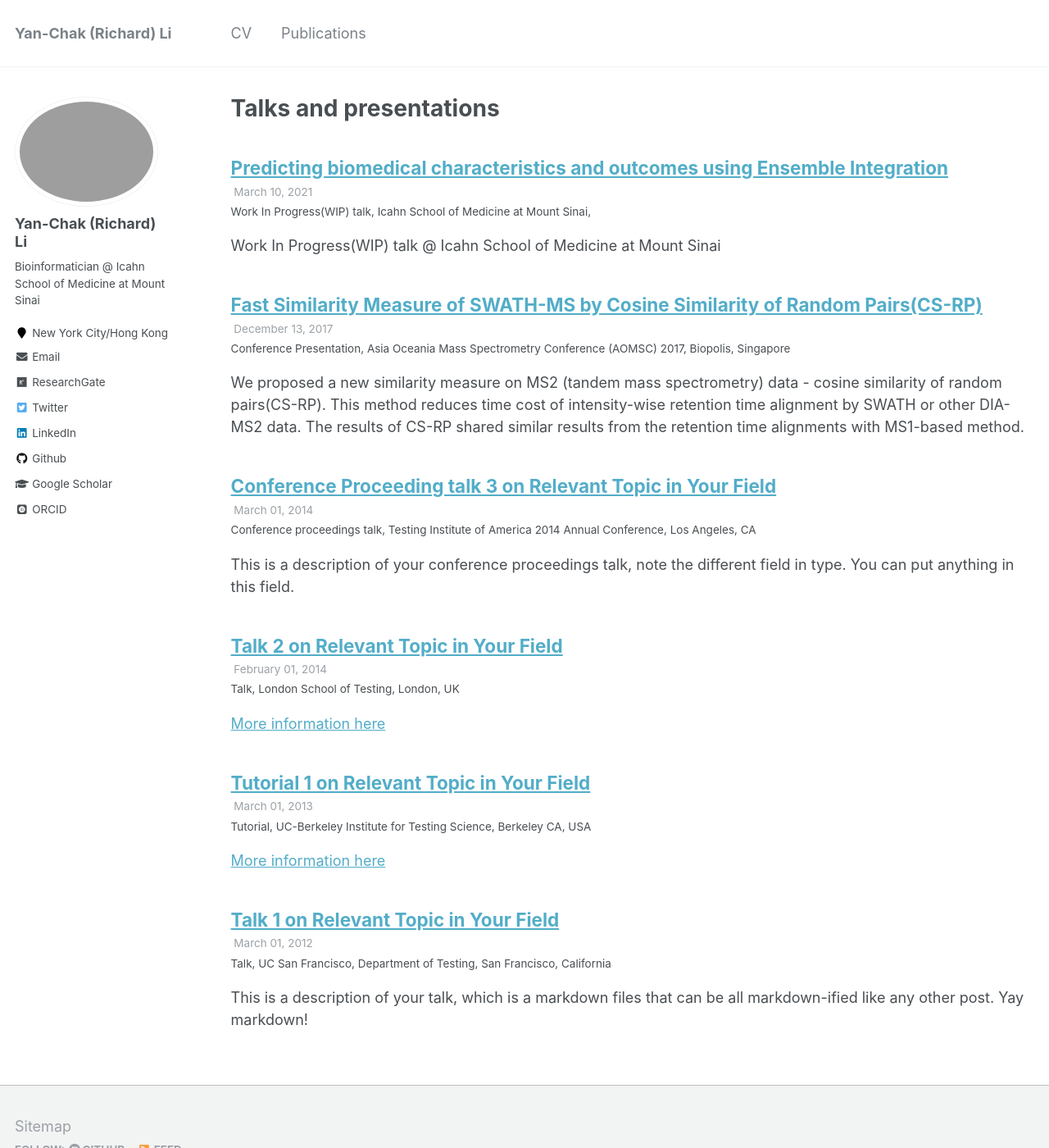
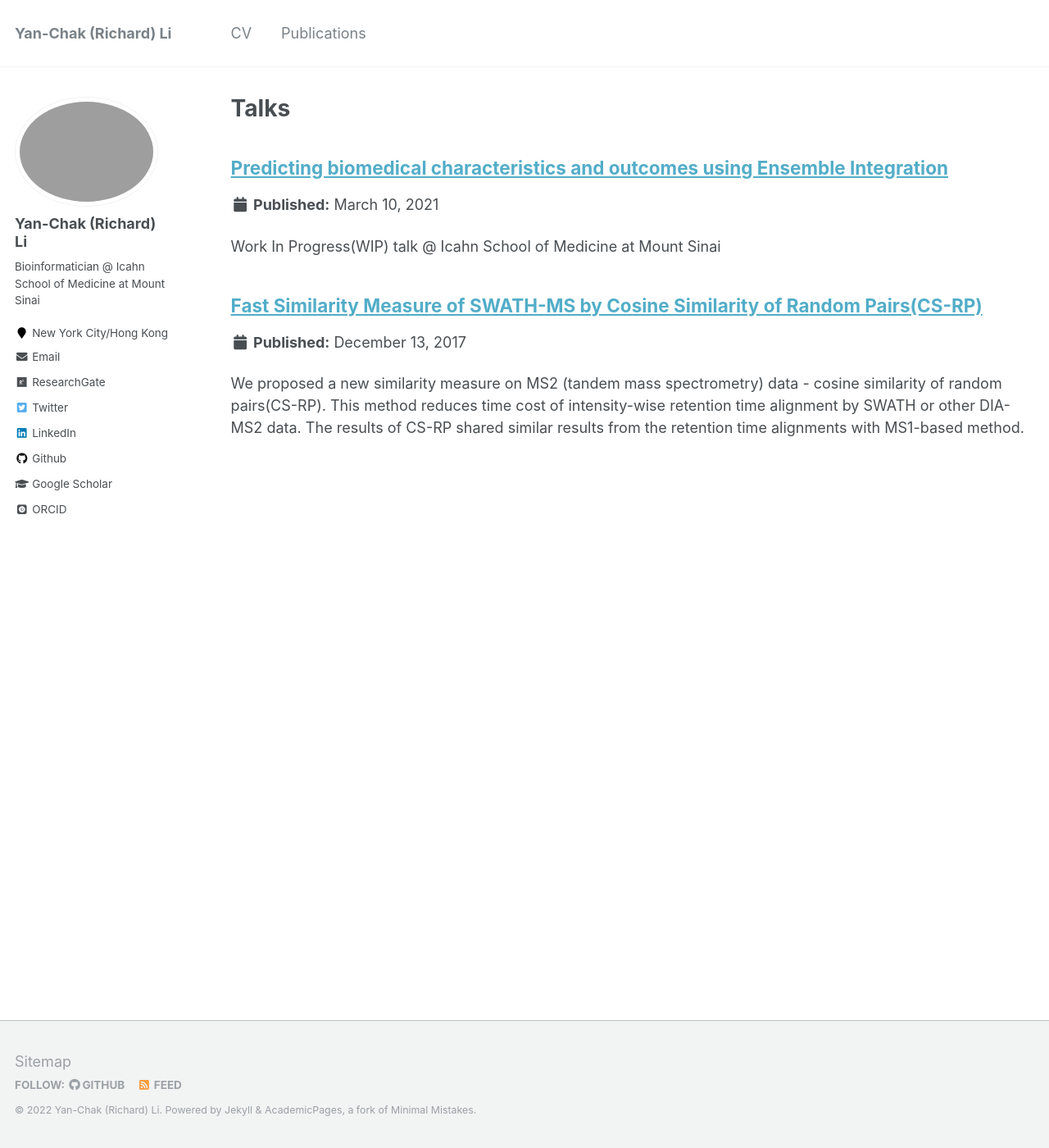
Before and after one commit to huhrichard/huhrichard.github.io, a Jekyll site: the page built from _pages/talks.md, in a window 1280 px wide and 1400 px high. Shown: the whole window at 82% size. Built offline with Jekyll 4.4.1, drawn with Linux system fonts in a browser that asks for light colours; some web fonts are replaced; a file with an impossible date is left out.

Commit message:
no message

```diff
--- a/_pages/cv.md
+++ b/_pages/cv.md
@@ -59,7 +59,7 @@ Publications
 
 Talks/Conference Presentations
 ======
-  <ul>{% for post in site.talks %}
+  <ul>{% for post in site.talks reversed %}
     {% include archive-single-talk-cv.html %}
   {% endfor %}</ul>
 
--- /dev/null
+++ b/_pages/talks.md
@@ -0,0 +1,10 @@
+---
+layout: archive
+title: "Talks"
+permalink: /talks/
+author_profile: true
+---
+
+{% for post in site.talks reversed %}
+  {% include archive-single.html %}
+{% endfor %}
--- a/_talks/2012-03-01-talk-1.md
+++ /dev/null
@@ -1,11 +0,0 @@
----
-title: "Talk 1 on Relevant Topic in Your Field"
-collection: talks
-type: "Talk"
-permalink: /talks/2012-03-01-talk-1
-venue: "UC San Francisco, Department of Testing"
-date: 2012-03-01
-location: "San Francisco, California"
----
-
-This is a description of your talk, which is a markdown files that can be all markdown-ified like any other post. Yay markdown!
--- a/_talks/2013-03-01-tutorial-1.md
+++ /dev/null
@@ -1,13 +0,0 @@
----
-title: "Tutorial 1 on Relevant Topic in Your Field"
-collection: talks
-type: "Tutorial"
-permalink: /talks/2013-03-01-tutorial-1
-venue: "UC-Berkeley Institute for Testing Science"
-date: 2013-03-01
-location: "Berkeley CA, USA"
----
-
-[More information here](http://exampleurl.com)
-
-This is a description of your tutorial, note the different field in type. This is a markdown files that can be all markdown-ified like any other post. Yay markdown!
--- a/_talks/2014-02-01-talk-2.md
+++ /dev/null
@@ -1,13 +0,0 @@
----
-title: "Talk 2 on Relevant Topic in Your Field"
-collection: talks
-type: "Talk"
-permalink: /talks/2014-02-01-talk-2
-venue: "London School of Testing"
-date: 2014-02-01
-location: "London, UK"
----
-
-[More information here](http://example2.com)
-
-This is a description of your talk, which is a markdown files that can be all markdown-ified like any other post. Yay markdown!
--- a/_talks/2014-03-01-talk-3.md
+++ /dev/null
@@ -1,11 +0,0 @@
----
-title: "Conference Proceeding talk 3 on Relevant Topic in Your Field"
-collection: talks
-type: "Conference proceedings talk"
-permalink: /talks/2014-03-01-talk-3
-venue: "Testing Institute of America 2014 Annual Conference"
-date: 2014-03-01
-location: "Los Angeles, CA"
----
-
-This is a description of your conference proceedings talk, note the different field in type. You can put anything in this field.
```
Also changed, not shown: other parts of _pages/cv.md (+1 -1 lines).
